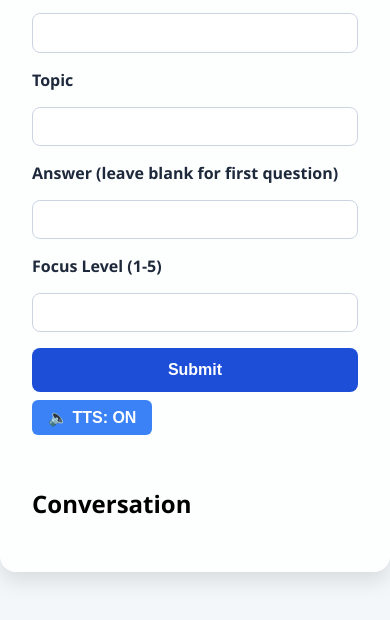
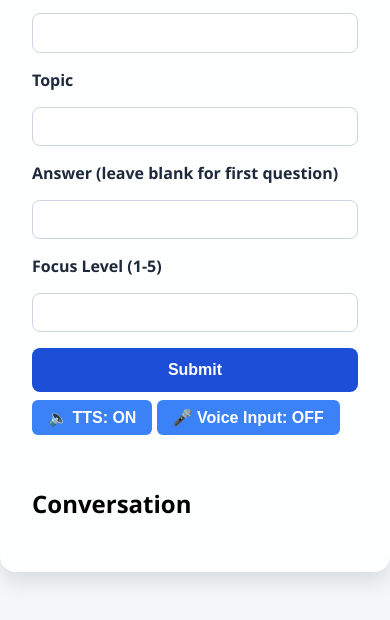
Before and after one commit to JuhDavid/Neuroadaptive-Learning-Assistant, a plain HTML site: page index.html in a window 390 px wide. Shown: the part 240-860 px from the top of the page. Drawn offline with nearby package versions, Linux system fonts and the light colour scheme.

Commit message:
added voice input

```diff
--- a/index.html
+++ b/index.html
@@ -31,6 +31,7 @@
     </form>
 
     <button id="tts-toggle" class="tts-button">🔈 TTS: ON</button>
+    <button id="voice-toggle" class="tts-button">🎤 Voice Input: OFF</button>
 
     <div id="response-section">
       <h2>Conversation</h2>
@@ -44,17 +45,34 @@
     const form = document.getElementById("question-form");
     const output = document.getElementById("response-output");
     const ttsToggle = document.getElementById("tts-toggle");
+    const voiceToggle = document.getElementById("voice-toggle");
 
     let ttsEnabled = true;
+    let voiceInputEnabled = false;
     let availableVoices = [];
 
     const updateToggleText = () => {
       ttsToggle.textContent = ttsEnabled ? "🔈 TTS: ON" : "🔇 TTS: OFF";
     };
 
+    const updateVoiceToggleText = () => {
+      voiceToggle.textContent = voiceInputEnabled ? "🎤 Voice Input: ON" : "🎤 Voice Input: OFF";
+    };
+
     ttsToggle.addEventListener("click", () => {
       ttsEnabled = !ttsEnabled;
       updateToggleText();
+    });
+
+    voiceToggle.addEventListener("click", () => {
+      voiceInputEnabled = !voiceInputEnabled;
+      updateVoiceToggleText();
+
+      if (voiceInputEnabled) {
+        startVoiceInput();
+      } else {
+        stopVoiceInput();
+      }
     });
 
     const speak = (text) => {
@@ -126,6 +144,40 @@
       document.getElementById("answer").value = "";
     });
 
+    // Voice Input
+    let recognition;
+    if ('webkitSpeechRecognition' in window || 'SpeechRecognition' in window) {
+      const SpeechRecognition = window.SpeechRecognition || window.webkitSpeechRecognition;
+      recognition = new SpeechRecognition();
+      recognition.lang = 'en-US';
+      recognition.interimResults = false;
+      recognition.continuous = false;
+
+      recognition.onresult = function(event) {
+        const transcript = event.results[0][0].transcript;
+        document.getElementById("answer").value = transcript;
+      };
+
+      recognition.onerror = function(event) {
+        console.error("Speech recognition error:", event.error);
+      };
+
+      recognition.onend = function() {
+        if (voiceInputEnabled) recognition.start(); // Restart if still enabled
+      };
+    } else {
+      voiceToggle.disabled = true;
+      voiceToggle.textContent = "🎤 Voice Input: Not supported";
+    }
+
+    function startVoiceInput() {
+      if (recognition) recognition.start();
+    }
+
+    function stopVoiceInput() {
+      if (recognition) recognition.stop();
+    }
+
     // Neuron animation background
     const canvas = document.getElementById("neuron-bg");
     const ctx = canvas.getContext("2d");
@@ -152,10 +204,13 @@
 
     function drawNodes() {
       ctx.clearRect(0, 0, width, height);
-      ctx.fillStyle = "#60a5fa";
       for (let n of nodes) {
+        const gradient = ctx.createRadialGradient(n.x, n.y, 0, n.x, n.y, n.radius * 3);
+        gradient.addColorStop(0, "#93c5fd");
+        gradient.addColorStop(1, "transparent");
+        ctx.fillStyle = gradient;
         ctx.beginPath();
-        ctx.arc(n.x, n.y, n.radius, 0, 2 * Math.PI);
+        ctx.arc(n.x, n.y, n.radius * (1 + 0.3 * Math.sin(Date.now() / 500 + n.x)), 0, 2 * Math.PI);
         ctx.fill();
       }
 
@@ -193,6 +248,8 @@
     createNodes(60);
     animate();
     updateToggleText();
+    updateVoiceToggleText();
+    document.getElementById("answer").value = "";
   </script>
 </body>
 </html>
--- a/styles.css
+++ b/styles.css
@@ -107,3 +107,7 @@ button:hover {
 .tts-button:hover {
   background-color: #2563eb;
 }
+
+.tts-button + .tts-button {
+  margin-top: 0.5rem;
+}
```
